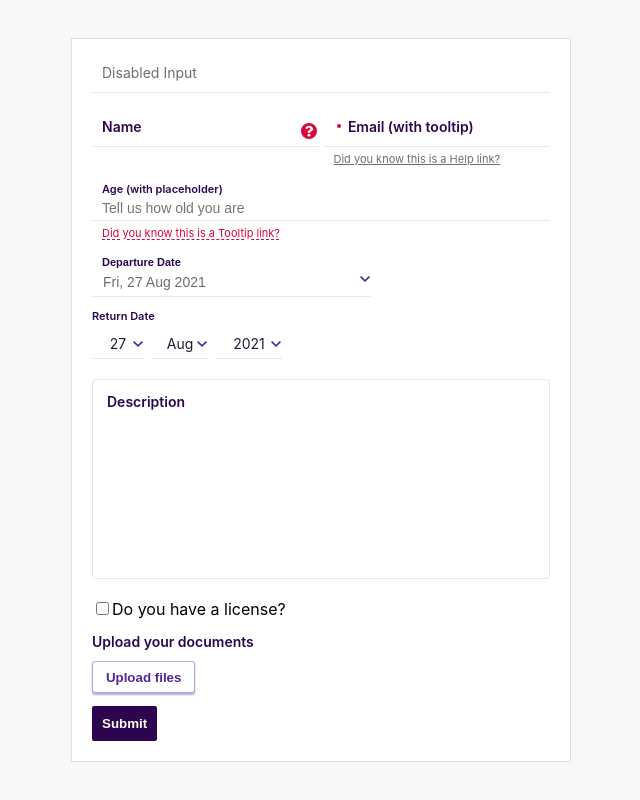
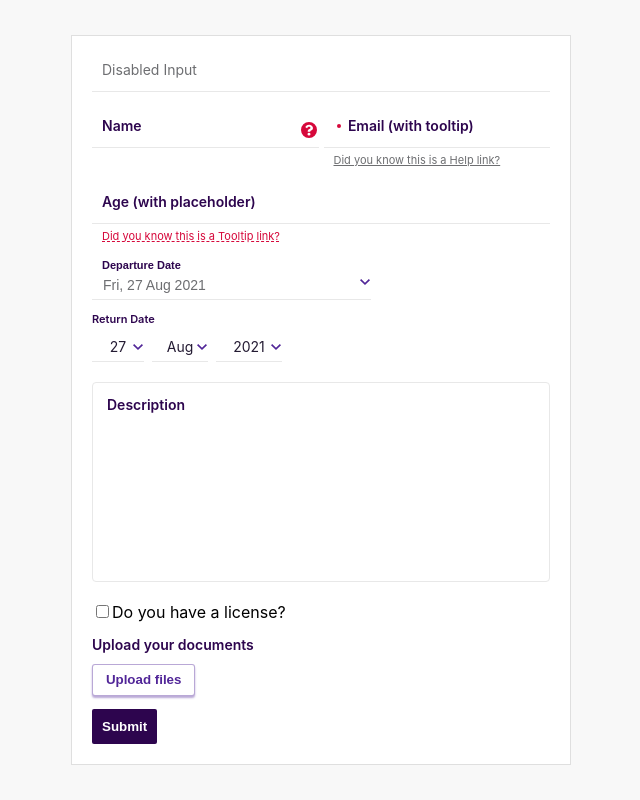
Before and after one commit to iamjoelgeorge/resuable-formik-forms-library, a React (Create React App) app: page / in a window 1280 px wide. Shown: the whole page, without its empty margins (319-959 px from the left). Built offline with nearby package versions, Linux system fonts and the light colour scheme.

Commit message:
Added a placeholder button to Input.js

```diff
--- a/src/components/CustomFormikForm/ErrorText/ErrorText.js
+++ b/src/components/CustomFormikForm/ErrorText/ErrorText.js
@@ -1,16 +1,26 @@
 import React from 'react';
 
+import PropTypes from 'prop-types';
 import { ErrorMessage } from 'formik';
+
 import styles from './ErrorText.module.scss';
+import { joinClassNames } from '../../../utils/utils';
 
 const ErrorText = (props) => {
-  const { fieldName, ...rest } = props;
+  const { fieldName, containerClass: customContainerClass, ...rest } = props;
+
+  const containerClasses = joinClassNames([styles.errorMessage, customContainerClass]);
 
   return (
-    <p className={styles.errorMessage} {...rest}>
+    <p className={containerClasses} {...rest}>
       <ErrorMessage name={fieldName} />
     </p>
   );
 };
 
+ErrorText.propTypes = {
+  fieldName: PropTypes.string.isRequired,
+  containerClass: PropTypes.string,
+};
+
 export default ErrorText;
--- a/src/components/CustomFormikForm/Input/Input.js
+++ b/src/components/CustomFormikForm/Input/Input.js
@@ -1,4 +1,4 @@
-import React from 'react';
+import React, { useLayoutEffect, useState } from 'react';
 
 import PropTypes from 'prop-types';
 import { Field } from 'formik';
@@ -9,6 +9,7 @@ import ToolTipIcon from '../../../assets/images/help.svg';
 import ErrorText from '../ErrorText/ErrorText';
 import SlidingLabel from '../SlidingLabel/SlidingLabel';
 import Link from '../Link/Link';
+import { useRef } from 'react';
 
 const Input = (props) => {
   const {
@@ -22,11 +23,15 @@ const Input = (props) => {
     tooltipLinkText,
     helpLinkText,
     helpLink,
+    disabled = false,
     isRequired,
     ...rest
   } = props;
   const { values, errors } = formik;
   const inputValue = values[name];
+
+  const [labelView, showLabelView] = useState(true);
+  const inputRef = useRef();
 
   const userHasVisitedTheInputField = formik.touched[name];
   const inputFieldHasErrors = errors[name];
@@ -38,10 +43,42 @@ const Input = (props) => {
     ? joinClassNames([styles.input, styles.inputError])
     : [styles.input];
 
+  const placeholderButtonClasses = joinClassNames([fieldClasses, styles.placeholderButton]);
+
+  const handleBlur = () => {
+    showLabelView(true);
+  };
+
+  const handleClick = () => {
+    showLabelView(false);
+
+    setTimeout(() => {
+      inputRef?.current?.focus();
+    }, 0);
+  };
+
+  const renderFieldView = () =>
+    labelView && !disabled ? (
+      <button className={placeholderButtonClasses} onClick={handleClick}>
+        {values[name]}
+      </button>
+    ) : (
+      <Field
+        innerRef={inputRef}
+        className={fieldClasses}
+        name={name}
+        id={name}
+        placeholder={placeholder}
+        disabled={disabled}
+        onBlur={handleBlur}
+        {...rest}
+      />
+    );
+
   return (
     <div className={containerClasses}>
       <div className={styles.inputWithTooltipContainer}>
-        <Field className={fieldClasses} name={name} id={name} placeholder={placeholder} {...rest} />
+        {renderFieldView()}
 
         {label && (
           <SlidingLabel
@@ -60,10 +97,8 @@ const Input = (props) => {
         )}
       </div>
 
-      {errors[name] && (
-        <div className={styles.errorContainer}>
-          <ErrorText fieldName={name} />
-        </div>
+      {errors[name] && formik.touched[name] && (
+        <ErrorText containerClass={styles.errorContainer} fieldName={name} />
       )}
 
       {helpLinkText && <Link label={helpLinkText} link={helpLink} />}
@@ -84,6 +119,7 @@ Input.propTypes = {
   tooltipLinkText: PropTypes.string,
   helpLinkText: PropTypes.string,
   helpLink: PropTypes.string,
+  disabled: PropTypes.bool,
   isRequired: PropTypes.bool,
 };
 
--- a/src/components/CustomFormikForm/Input/Input.module.scss
+++ b/src/components/CustomFormikForm/Input/Input.module.scss
@@ -1,5 +1,8 @@
 @import '../../../theme/variables.scss';
 @import '../../../theme/utils.scss';
+
+$actualFontSize: em(14);
+$smallFont: em(11);
 
 .container {
   position: relative;
@@ -31,18 +34,24 @@
     top: -5px;
     left: 10px;
     transition: 0.1s all ease-in-out;
-    font-size: em(14);
+    font-size: $actualFontSize;
   }
 
   .slideLabel {
     top: -15px;
-    font-size: em(11);
+    font-size: $smallFont;
+  }
+
+  .removeSlideLabel {
+    top: -5px;
+    font-size: $actualFontSize;
   }
 
   .input {
     flex: 1;
+    min-height: 26px;
     color: $primaryDark;
-    padding: em(5) em(30) em(5) 10px;
+    padding: em(5) em(30) em(5) 14px;
     background-color: $white;
     border: none;
     border-bottom: em(2) solid $lighterGrey;
@@ -65,8 +74,7 @@
     }
 
     &:focus {
-      border-color: $brightPurple;
-      border-bottom-style: dashed;
+      border-color: $primary;
 
       & + label {
         @extend .slideLabel;
@@ -92,6 +100,19 @@
     }
   }
 
+  .placeholderButton {
+    text-align: left;
+
+    &:focus {
+      border-color: $brightPurple;
+      border-bottom-style: dashed;
+
+      & + label {
+        @extend .removeSlideLabel;
+      }
+    }
+  }
+
   .labelError {
     color: $error;
   }
@@ -104,38 +125,7 @@
   }
 
   .errorContainer {
-    padding-left: em(10);
+    padding-left: em(14);
     margin-top: em(5);
   }
-
-  // .helpLinkContainer {
-  //   padding-left: em(10);
-
-  //   .helpLink {
-  //     font-size: em(11);
-  //     color: $secondaryGrey;
-  //   }
-  // }
-
-  // .tooltipContainer {
-  //   padding-left: em(10);
-
-  //   .tooltipLink {
-  //     font-size: em(11);
-  //     color: $tooltipRed;
-  //     text-decoration-style: dashed;
-  //     transition: 0.1s all ease-in-out;
-  //     outline: none;
-
-  //     &:hover {
-  //       background-color: $tooltipRed;
-  //       color: $white;
-  //     }
-
-  //     &:focus {
-  //       color: $pinkOne;
-  //       background-color: $white;
-  //     }
-  //   }
-  // }
 }
```
